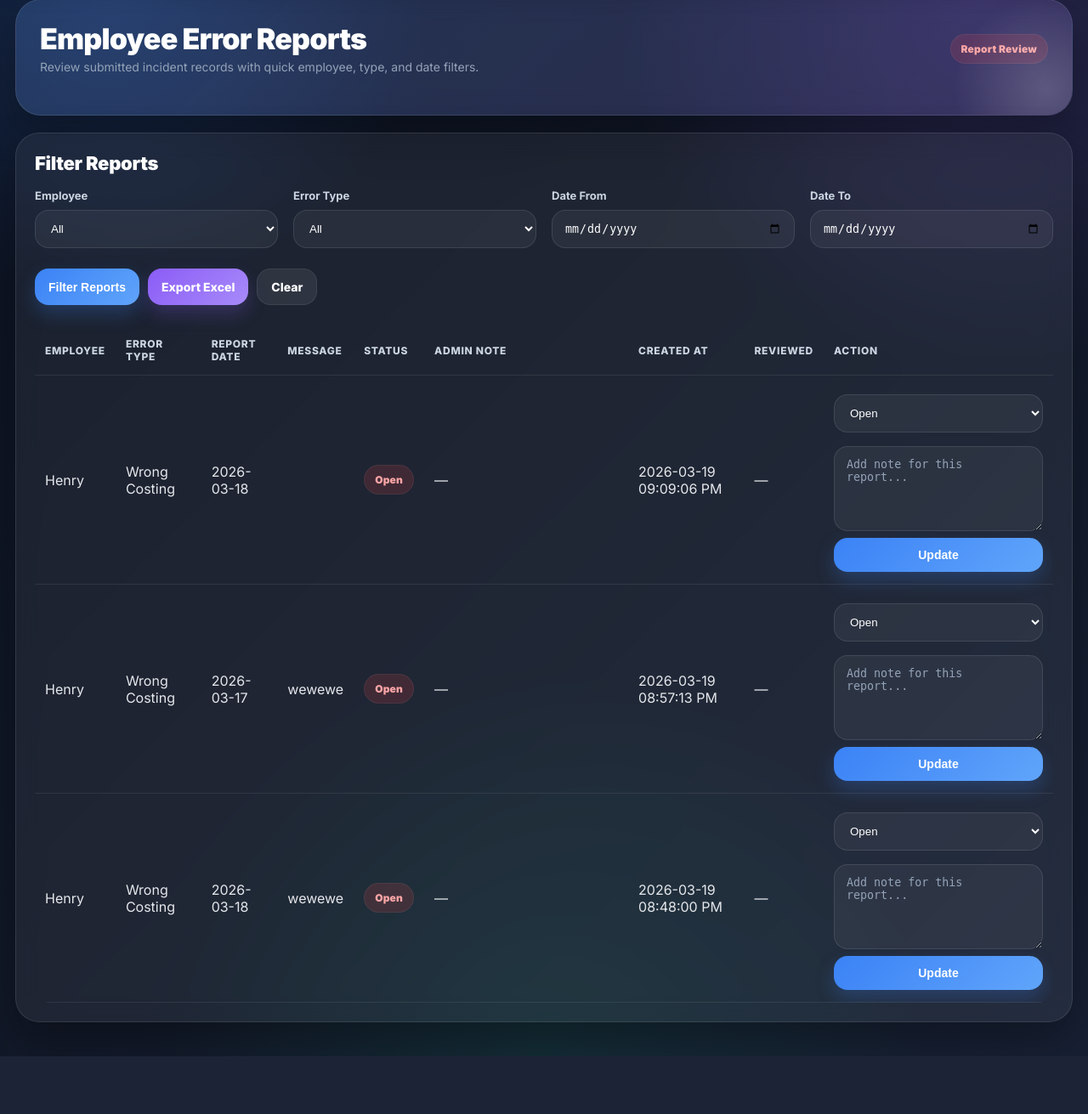
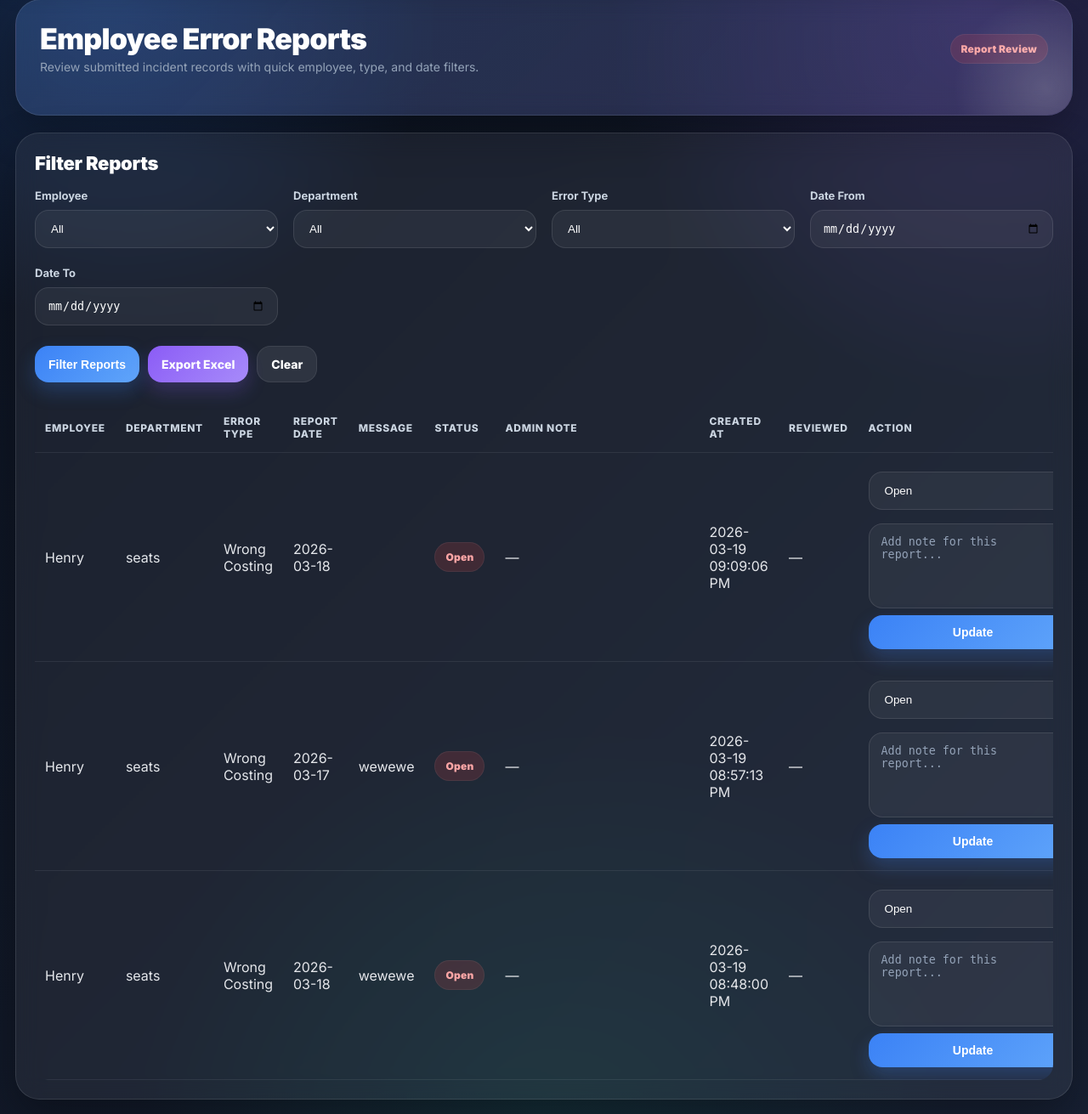
Before and after one commit to henryacosta401-prog/attendance-web, a Flask app: page /admin/error-reports in a window 1280 px wide. Shown: the part 158-1469 px from the top of the page at 85% size. Before the commit the page ends 1401 px from the top, so only its background shows below. Run offline with Flask 3, Linux system fonts and the light colour scheme; a user stored in the database is signed in; data comes from the database, SQL or seed files in the repository; some libraries are stand-ins or nearby versions.

Commit message:
Add department filter to error reports

```diff
--- a/app.py
+++ b/app.py
@@ -1370,9 +1370,9 @@ def get_admin_employee_rows(status_filter="", search="", department_filter="", o
     return employees
 
 
-def get_incident_reports(report_employee="", report_type="", report_date_from="", report_date_to=""):
+def get_incident_reports(report_employee="", report_department="", report_type="", report_date_from="", report_date_to=""):
     report_sql = """
-        SELECT r.*, u.full_name, reviewer.full_name AS reviewed_by_name
+        SELECT r.*, u.full_name, u.department, reviewer.full_name AS reviewed_by_name
         FROM incident_reports r
         LEFT JOIN users u ON u.id = r.user_id
         LEFT JOIN users reviewer ON reviewer.id = r.reviewed_by
@@ -1383,6 +1383,10 @@ def get_incident_reports(report_employee="", report_type="", report_date_from=""
     if report_employee:
         report_sql += " AND r.user_id = ?"
         report_params.append(report_employee)
+
+    if report_department:
+        report_sql += " AND COALESCE(u.department, '') = ?"
+        report_params.append(report_department)
 
     if report_type:
         report_sql += " AND LOWER(r.error_type) = ?"
@@ -1962,6 +1966,7 @@ def export_admin_history_excel():
 @login_required(role="admin")
 def admin_error_reports():
     report_employee = request.args.get("report_employee", "").strip()
+    report_department = request.args.get("report_department", "").strip()
     report_type = request.args.get("report_type", "").strip()
     report_date_from = request.args.get("report_date_from", "").strip()
     report_date_to = request.args.get("report_date_to", "").strip()
@@ -1972,8 +1977,15 @@ def admin_error_reports():
         WHERE role = 'employee'
         ORDER BY full_name ASC
     """)
+    departments = fetchall("""
+        SELECT DISTINCT department
+        FROM users
+        WHERE role = 'employee' AND department IS NOT NULL AND TRIM(department) != ''
+        ORDER BY department ASC
+    """)
     reports = get_incident_reports(
         report_employee=report_employee,
+        report_department=report_department,
         report_type=report_type,
         report_date_from=report_date_from,
         report_date_to=report_date_to
@@ -1982,8 +1994,10 @@ def admin_error_reports():
     return render_template(
         "admin_error_reports.html",
         employees=employees,
+        departments=departments,
         reports=reports,
         report_employee=report_employee,
+        report_department=report_department,
         report_type=report_type,
         report_date_from=report_date_from,
         report_date_to=report_date_to
@@ -1994,12 +2008,14 @@ def admin_error_reports():
 @login_required(role="admin")
 def export_admin_error_reports_excel():
     report_employee = request.args.get("report_employee", "").strip()
+    report_department = request.args.get("report_department", "").strip()
     report_type = request.args.get("report_type", "").strip()
     report_date_from = request.args.get("report_date_from", "").strip()
     report_date_to = request.args.get("report_date_to", "").strip()
 
     reports = get_incident_reports(
         report_employee=report_employee,
+        report_department=report_department,
         report_type=report_type,
         report_date_from=report_date_from,
         report_date_to=report_date_to
@@ -2012,6 +2028,7 @@ def export_admin_error_reports_excel():
         return redirect(url_for(
             "admin_error_reports",
             report_employee=report_employee,
+            report_department=report_department,
             report_type=report_type,
             report_date_from=report_date_from,
             report_date_to=report_date_to
@@ -2022,6 +2039,7 @@ def export_admin_error_reports_excel():
     sheet.title = "Error Reports"
     sheet.append([
         "Employee",
+        "Department",
         "Error Type",
         "Report Date",
         "Message",
@@ -2035,6 +2053,7 @@ def export_admin_error_reports_excel():
     for report in reports:
         sheet.append([
             report["full_name"] if report["full_name"] else report["employee_name"] if report["employee_name"] else "Unknown",
+            report["department"] or "",
             report["error_type"] or "",
             report["report_date"] if report["report_date"] else report["incident_date"] if report["incident_date"] else "",
             report["message"] or "",
--- a/templates/admin_error_reports.html
+++ b/templates/admin_error_reports.html
@@ -23,6 +23,18 @@
                 {% for emp in employees %}
                     <option value="{{ emp.id }}" {% if report_employee == emp.id|string %}selected{% endif %}>
                         {{ emp.full_name }}
+                    </option>
+                {% endfor %}
+            </select>
+        </div>
+
+        <div>
+            <label>Department</label>
+            <select name="report_department" class="input">
+                <option value="">All</option>
+                {% for dept in departments %}
+                    <option value="{{ dept.department }}" {% if report_department == dept.department %}selected{% endif %}>
+                        {{ dept.department }}
                     </option>
                 {% endfor %}
             </select>
@@ -56,7 +68,7 @@
             <button class="btn btn-primary" type="submit">Filter Reports</button>
             <a
                 class="btn btn-purple"
-                href="{{ url_for('export_admin_error_reports_excel', report_employee=report_employee, report_type=report_type, report_date_from=report_date_from, report_date_to=report_date_to) }}"
+                href="{{ url_for('export_admin_error_reports_excel', report_employee=report_employee, report_department=report_department, report_type=report_type, report_date_from=report_date_from, report_date_to=report_date_to) }}"
             >
                 Export Excel
             </a>
@@ -70,6 +82,7 @@
                 <thead>
                     <tr>
                         <th>Employee</th>
+                        <th>Department</th>
                         <th>Error Type</th>
                         <th>Report Date</th>
                         <th>Message</th>
@@ -84,6 +97,7 @@
                     {% for report in reports %}
                     <tr>
                         <td>{{ report.full_name if report.full_name else report.employee_name if report.employee_name else 'Unknown' }}</td>
+                        <td>{{ report.department if report.department else '—' }}</td>
                         <td>{{ report.error_type }}</td>
                         <td>{{ report.report_date if report.report_date else report.incident_date }}</td>
                         <td>{{ report.message }}</td>
```
